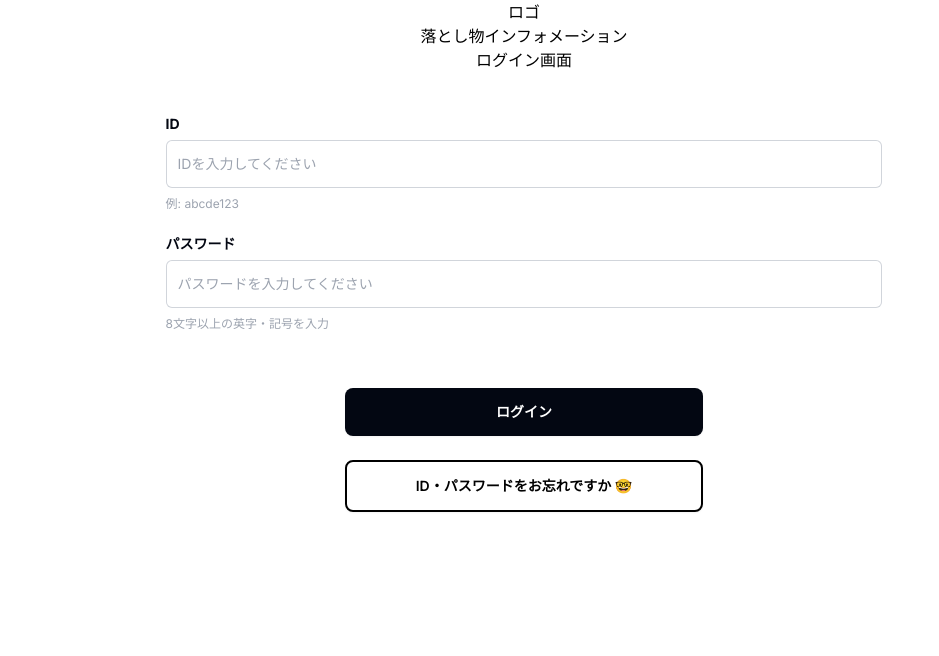
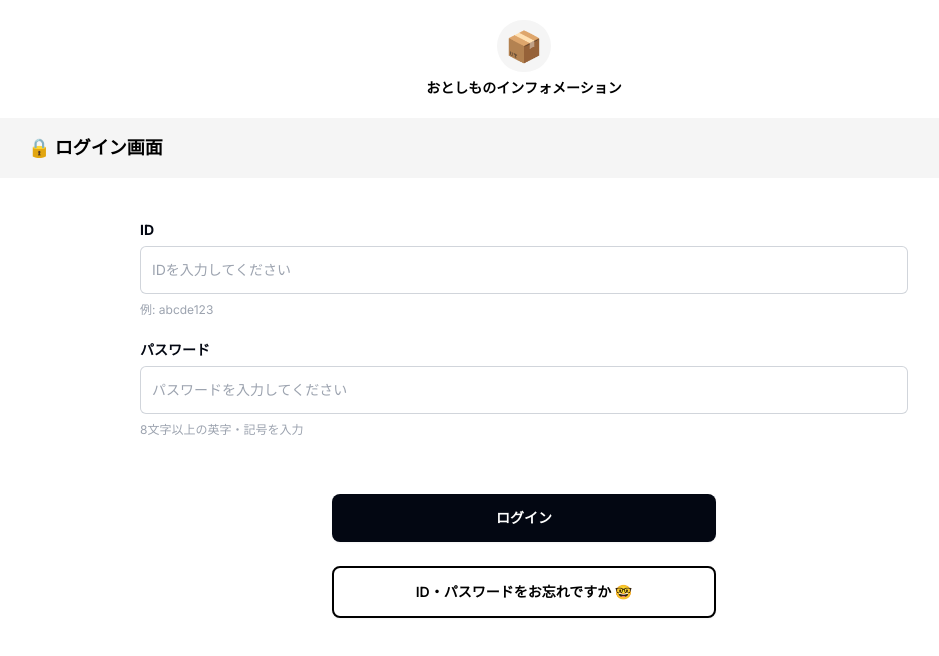
Before and after one commit to wryyy6124/lostiteminfoApp, a Next.js app: page /login in a window 1280 px wide. Shown: the top 656 px of the page, without its empty margins (116-1055 px from the left). Built offline with nearby package versions, Linux system fonts and the light colour scheme.

Commit message:
fixed main_paddingBottom

```diff
--- a/src/app/admin/adduser/page.tsx
+++ b/src/app/admin/adduser/page.tsx
@@ -21,7 +21,7 @@ const AddUser = () => {
         </div>
       </header>
 
-      <main className="w-full">
+      <main className="w-full pb-24">
         <h2
           className={`w-full bg-neutral-100 text-lg text-red-500 font-bold z-10 sticky top-0 ${styles.contents_h2}`}
         >
--- a/src/app/admin/edit/page.tsx
+++ b/src/app/admin/edit/page.tsx
@@ -19,7 +19,7 @@ export default function EditListPage() {
           </h1>
         </div>
       </header>
-      <main className={`w-full`}>
+      <main className={`w-full pb-20`}>
         <div className={`w-full`}>
           <h2
             className={`w-full bg-neutral-100 text-lg font-bold z-10 sticky top-0 ${styles.contents_h2}`}
--- a/src/app/login/page.tsx
+++ b/src/app/login/page.tsx
@@ -3,15 +3,32 @@ import styles from "./styles.module.css";
 
 const Login = () => {
   return (
-    <div className={styles.container}>
-      {/* とりあえず仮headerを置いてます */}
-      <header className={styles.header}>
-        <div>ロゴ</div>
-        <p>落とし物インフォメーション</p>
-        <p>ログイン画面</p>
+    <>
+      <header className={`w-full`}>
+        <div className={`w-full max-w-5xl mx-auto`}>
+          <h1
+            className={`flex flex-wrap flex-col gap-y-1.5 text-center mx-auto py-5 w-fit`}
+          >
+            <span
+              className={`bg-neutral-100 rounded-e-full rounded-l-full text-3xl inline-block place-self-center p-2`}
+            >
+              📦
+            </span>
+            <span className={`block text-sm font-bold`}>
+              おとしものインフォメーション
+            </span>
+          </h1>
+        </div>
       </header>
 
-      <main className={styles.main}>
+      <main className="w-full">
+        <h2
+          className={`w-full bg-neutral-100 text-lg font-bold z-10 sticky top-0 ${styles.contents_h2}`}
+        >
+          <div className="w-full max-w-5xl mx-auto p-4">🔒 ログイン画面</div>
+        </h2>
+        <div className="w-full max-w-5xl mx-auto p-5 mt-5">
+          <div className="w-full max-w-3xl mx-auto pb-3">
             <form className=" space-y-6 w-full" action="#">
               <div className="mb-14">
                 <div className="mb-5">
@@ -60,7 +77,7 @@ const Login = () => {
               </div>
 
               {/* ボタンのリンク先やクリック時用のCSSなどはまだ未設定です*/}
-          <div className={styles.button}>
+              <div className="flex justify-center">
                 <button
                   type="submit"
                   className="flex w-5/6 md:w-1/2 justify-center rounded-lg bg-gray-950 p-3 text-sm font-semibold leading-6 text-white shadow-sm hover:bg-gray-800 focus-visible:outline focus-visible:outline-2 focus-visible:outline-offset-2 focus-visible:outline-gray-700"
@@ -68,18 +85,19 @@ const Login = () => {
                   ログイン
                 </button>
               </div>
-          <div className={styles.button}>
+              <div className="flex justify-center">
                 <button
                   type="submit"
                   className="flex w-5/6 md:w-1/2 justify-center rounded-lg border-2 border-black bg-white p-3 text-sm font-semibold leading-6 text-black shadow-sm hover:bg-slate-100 focus-visible:outline focus-visible:outline-2 focus-visible:outline-offset-2 focus-visible:outline-slate-100"
                 >
-              ID・パスワードをお忘れですか &#129299;
+                  ID・パスワードをお忘れですか 🤓
                 </button>
               </div>
             </form>
+          </div>
+        </div>
       </main>
-      {/* <Footer>が来る予定 */}
-    </div>
+    </>
   );
 };
 
--- a/src/app/page.tsx
+++ b/src/app/page.tsx
@@ -19,7 +19,7 @@ export default function TopPage() {
           </h1>
         </div>
       </header>
-      <main className={`w-full`}>
+      <main className={`w-full pb-20`}>
         <div className={`w-full`}>
           <h2
             className={`w-full bg-neutral-100 text-lg font-bold z-10 sticky top-0 ${styles.contents_h2}`}
```
Lines whose indentation alone changed are shown as unchanged.
